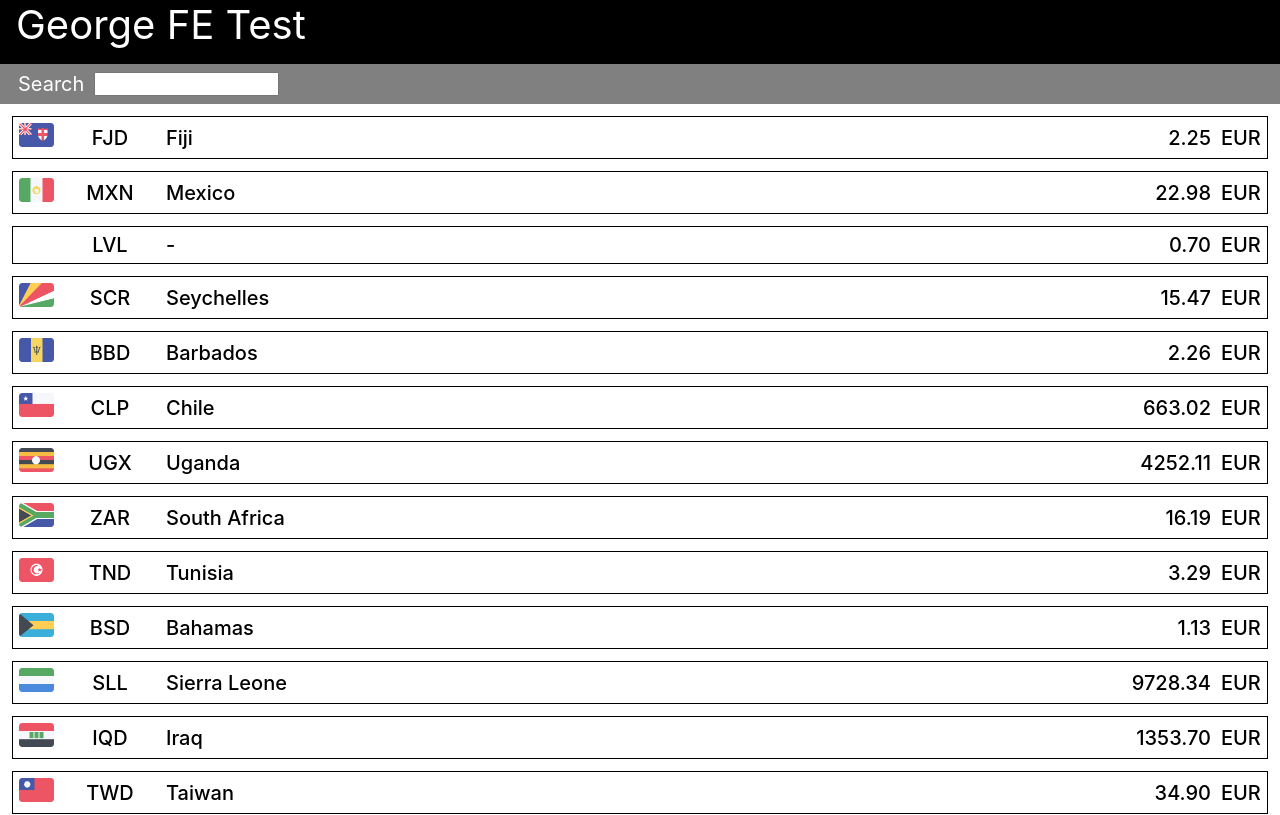
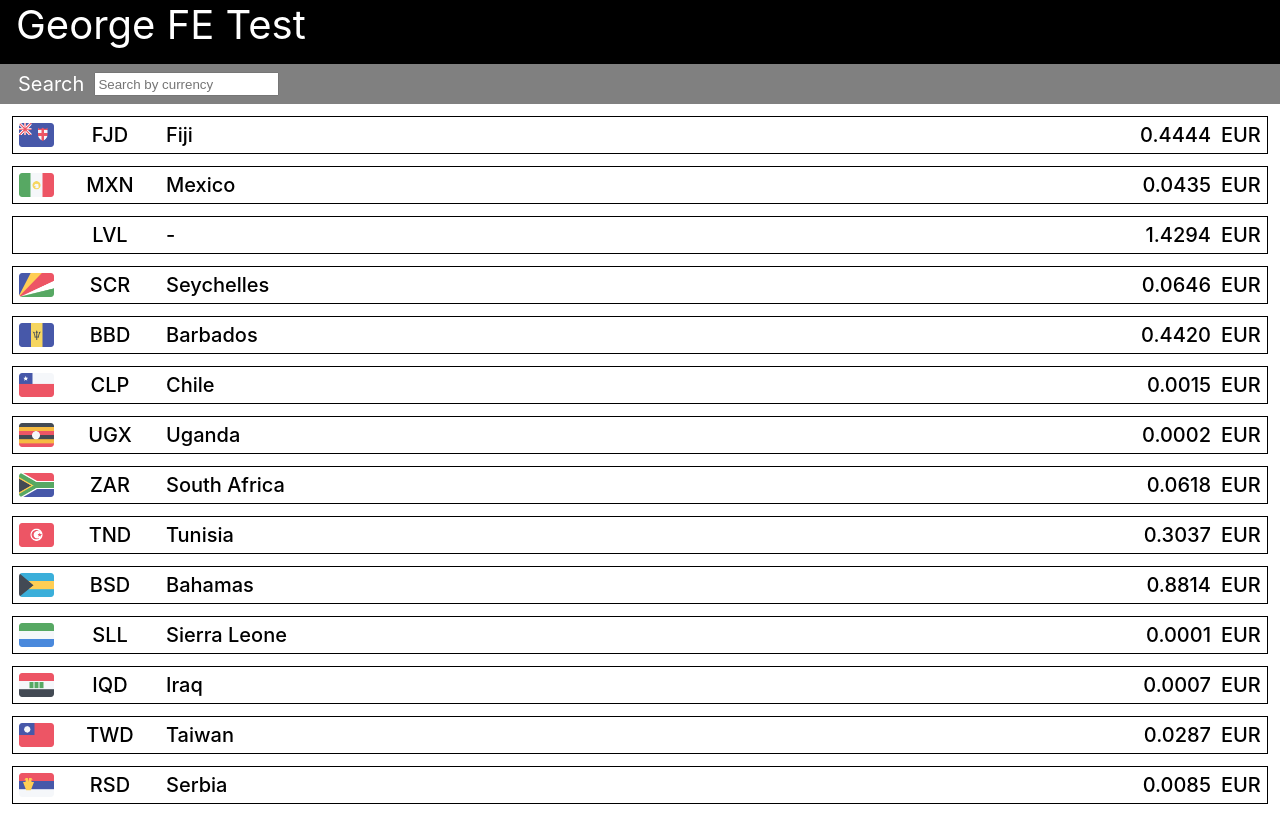
Before and after one commit to szbihary/currency-rate-app, a React (Create React App) app: page / in a window 1280 px wide. Shown: the top 815 px of the page. Built offline with nearby package versions, Linux system fonts and the light colour scheme.

Commit message:
Add currency filtering option

```diff
--- a/src/App.js
+++ b/src/App.js
@@ -1,17 +1,14 @@
-import CurrencyList from "./components/currency-list/CurrencyList";
-import SearchBar from "./components/search-bar/SearchBar";
+import FilterableCurrencyList from "./components/filterable-currency-list/FilterableCurrencyList";
 import styles from "./App.module.css";
 
+const appTitle = "George FE Test";
+
 function App() {
-  const appTitle = "George FE Test";
   return (
-    <div className={styles.app}>
-      <header className={styles.header}>{appTitle}</header>
-      <div className={styles.searchBar}>
-        <SearchBar />
-      </div>
-      <CurrencyList />
-    </div>
+    <>
+      <header className={styles.appTitle}>{appTitle}</header>
+      <FilterableCurrencyList />
+    </>
   );
 }
 
--- a/src/App.module.css
+++ b/src/App.module.css
@@ -1,4 +1,4 @@
-.header {
+.appTitle {
   background-color: #000000;
   height: 64px;
   font-size: 40px;
@@ -6,9 +6,3 @@
   display: flex;
   padding-left: 16px;
 }
-
-.searchBar {
-  position: sticky;
-  position: -webkit-sticky;
-  top: 0;
-}
--- a/src/components/currency-list-item/CurrencyListItem.js
+++ b/src/components/currency-list-item/CurrencyListItem.js
@@ -24,7 +24,7 @@ export default function CurrencyListItem(props) {
         {countryName ? countryName : "-"}
       </div>
       <div className={styles.rate}>
-        {exchangeRate ? exchangeRate.toFixed(2) : ""}
+        {exchangeRate ? exchangeRate.toFixed(4) : "-"}
       </div>
       <div className={styles.baseCurrency}>{baseCurrency}</div>
     </div>
--- a/src/components/currency-list-item/currencyListItem.module.css
+++ b/src/components/currency-list-item/currencyListItem.module.css
@@ -11,6 +11,8 @@
 
 .flag {
   width: 35px;
+  display: flex;
+  align-items: center;
 }
 
 .flagImage {
--- a/src/components/currency-list/CurrencyList.js
+++ b/src/components/currency-list/CurrencyList.js
@@ -1,26 +1,34 @@
 import CurrencyListItem from "../currency-list-item/CurrencyListItem";
+
 import countries from "../../mock/countries.json";
 import fxResult from "../../mock/fx.json";
 
-const { fx: fxRates, baseCurrency } = fxResult;
-const { country: countryList } = countries.countries;
+export default function CurrencyList({ filterText }) {
+  const filterString = filterText.toUpperCase();
+  const { fx: fxRates, baseCurrency } = fxResult;
+  const { country: countryList } = countries.countries;
 
-const enhancedFxRates = fxRates
-  .filter((fx) => fx.exchangeRate)
-  .map((currency) => {
+  let filteredFxRates = fxRates.filter((fx) => {
+    return (
+      !!fx.exchangeRate &&
+      (filterString ? fx.currency.includes(filterString) : true)
+    );
+  });
+
+  const enhancedFxRates = filteredFxRates.map((currency) => {
     const country = countryList.find(
       (country) => country.currencyCode === currency.currency
     );
     return {
       currencyCode: currency.currency,
-      exchangeRate: currency.exchangeRate ? currency.exchangeRate.middle : null,
+      exchangeRate: currency.exchangeRate
+        ? 1 / currency.exchangeRate.middle
+        : null,
       countryCode: country ? country.countryCode : null,
       countryName: country ? country.countryName : null,
     };
   });
-// .filter(fxRateItem) => fxRateItem.);
 
-export default function CurrencyList(props) {
   return enhancedFxRates.map((country) => (
     <CurrencyListItem
       {...country}
--- /dev/null
+++ b/src/components/filterable-currency-list/FilterableCurrencyList.js
@@ -0,0 +1,19 @@
+import { useState } from "react";
+import CurrencyList from "../currency-list/CurrencyList";
+import SearchBar from "../search-bar/SearchBar";
+
+function FilterableCurrencyList() {
+  const [filterText, setFilterText] = useState("");
+
+  return (
+    <>
+      <SearchBar
+        filterText={filterText}
+        onFilterTextChange={(value) => setFilterText(value)}
+      />
+      <CurrencyList filterText={filterText} />
+    </>
+  );
+}
+
+export default FilterableCurrencyList;
--- a/src/components/search-bar/SearchBar.js
+++ b/src/components/search-bar/SearchBar.js
@@ -1,10 +1,23 @@
 import styles from "./searchBar.module.css";
 
-export default function SearchBar() {
+const searchLabel = "Search";
+const placeholder = "Search by currency";
+
+export default function SearchBar(props) {
+  const handleFilterTextChange = (e) => {
+    props.onFilterTextChange(e.target.value);
+  };
+
   return (
     <div className={styles.searchContainer}>
-      <div className={styles.inputHeader}>Search</div>
-      <input type="text" className={styles.input} />
+      <div className={styles.inputHeader}>{searchLabel}</div>
+      <input
+        type="text"
+        className={styles.input}
+        value={props.filterText}
+        onChange={handleFilterTextChange}
+        placeholder={placeholder}
+      />
     </div>
   );
 }
--- a/src/components/search-bar/searchBar.module.css
+++ b/src/components/search-bar/searchBar.module.css
@@ -1,12 +1,14 @@
 .searchContainer {
+  position: sticky;
+  top: 0;
   display: flex;
   flex-direction: row;
+  padding: 8px;
   background-color: gray;
   color: #fff;
-  padding: 8px;
 }
 
 .inputHeader {
+  margin: 0 10px;
   font-size: 20px;
-  margin: 0 10px;
 }
```
